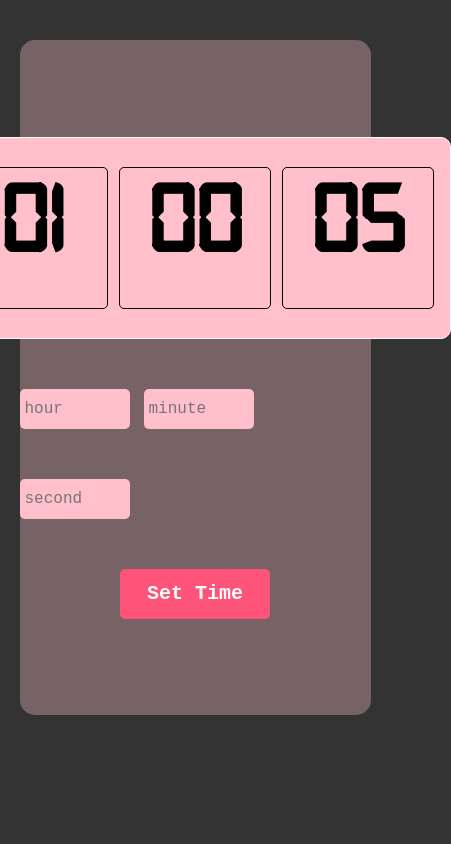
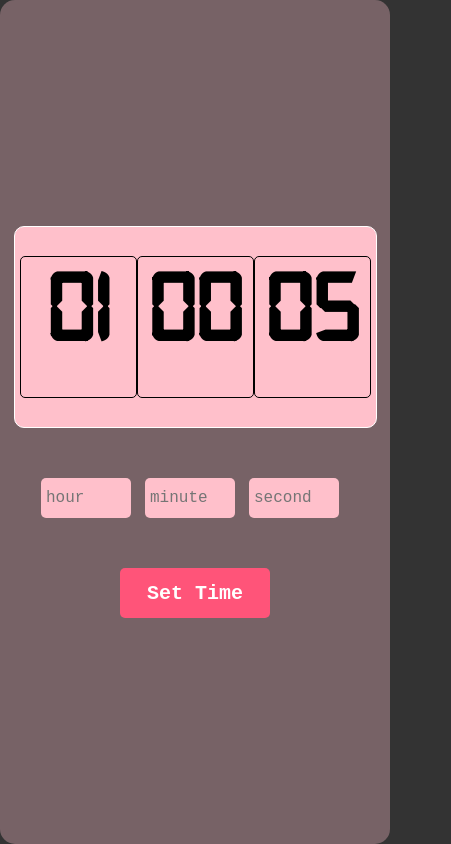
Before and after one commit to jeevan400/Digital-Clock, a plain HTML site: page index.html in a window 390 px wide. Shown: the whole page, 451 px wide, since content can reach past the window. Drawn offline with Linux system fonts and the light colour scheme.

Commit message:
update css file

```diff
--- a/style.css
+++ b/style.css
@@ -32,7 +32,7 @@ body{
     align-items: center;
     padding: 0 5px;
     margin-bottom: 50px;
-     font-family: 'DigitalFont', sans-serif;
+    font-family: 'DigitalFont', sans-serif;
 }
 .watch div{
     height: 140px;
@@ -71,3 +71,16 @@ body{
 .set-time #set-time-btn:hover{
     box-shadow: 2px 2px 5px white;
 }
+@media(max-width:400px){
+    .container2{
+        margin: auto;
+        height: 100vh;
+        width: 100%;
+    }
+    .container2 .watch{
+        width: 90%;
+    }
+    .container2 .set-time .time-input{
+        width: 80px;
+    }
+}
```
